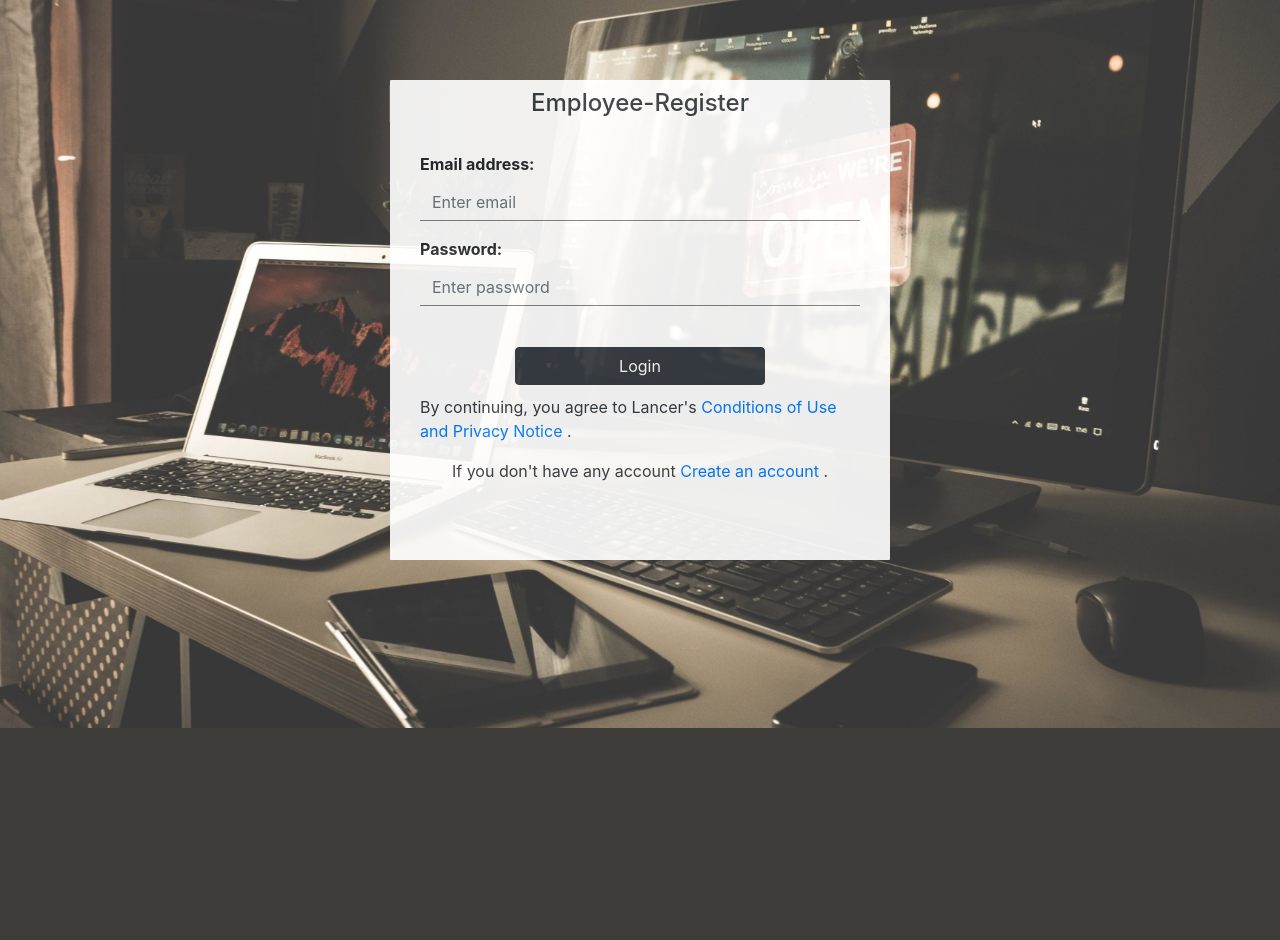
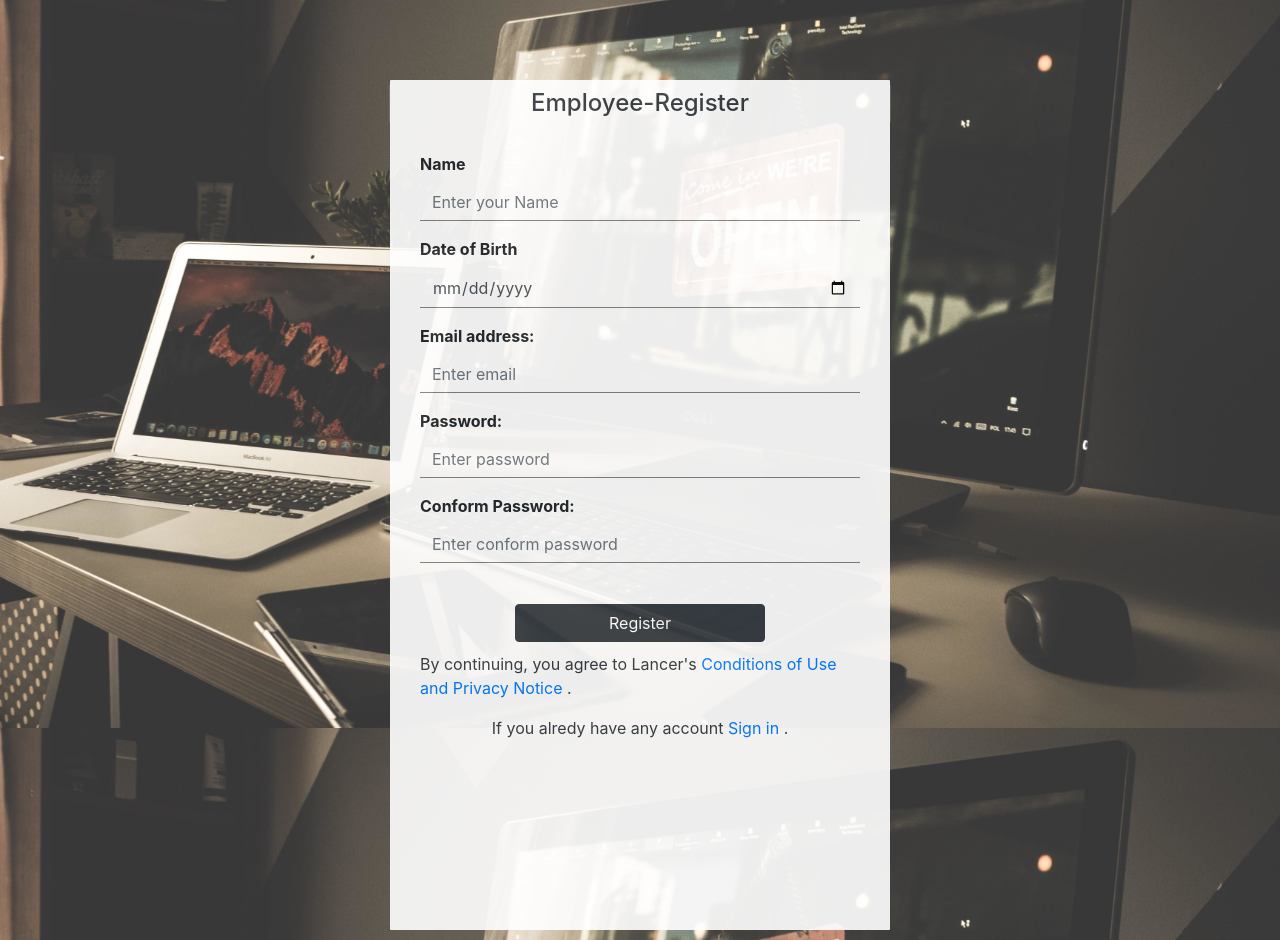
Before and after one commit to Ajiharan/Employee_leave_management_project, a PHP site: page /register.php in a window 1280 px wide. Shown: the part 72-1012 px from the top of the page. Before the commit the page ends 800 px from the top, so only its background shows below. Run offline with PHP 8.4, Linux system fonts and the light colour scheme; some libraries are stand-ins or nearby versions.

Commit message:
register added

```diff
--- a/css/index.css
+++ b/css/index.css
@@ -88,12 +88,15 @@
     color:white;
   }
 
+  .myLoginContainer{
+    height:470px;
+  }
   #login-container{
     margin-top:80px;
     margin-bottom: 10px;
     padding: 5px;
     width:500px;
-    height:480px;
+
     opacity: 0.91;
     background-color: white;
     display:flex;
@@ -155,3 +158,7 @@
   #login-container .error{
     color:red;
   }
+
+  .register-container{
+    height:850px;
+  }
--- a/index.php
+++ b/index.php
@@ -13,7 +13,7 @@
     include('./header/header.php')
   ?>
 
-  <div class="container" id="login-container">
+  <div class="container myLoginContainer" id="login-container">
       <div class="container-box">
           <div>
             <h4 class="text-center text-dark">Employee-Login</h4>
@@ -34,7 +34,7 @@
               </div>
             </div>
             <p class="text-dark">By continuing, you agree to Lancer's <a href="#">Conditions of Use and Privacy Notice</a> . </p>
-            <p class="text-dark text-center">If you don't have any account <a href="#">Create an account</a> . </p>
+            <p class="text-dark text-center">If you don't have any account <a href="../Employee_project/register.php">Create an account</a> . </p>
         </form>
       </div>
   </div>
--- a/register.php
+++ b/register.php
@@ -13,13 +13,21 @@
     include('./header/header.php')
   ?>
 
-  <div class="container" id="login-container">
+  <div class="container register-container" id="login-container">
       <div class="container-box">
           <div>
             <h4 class="text-center text-dark">Employee-Register</h4>
           </div>
 
           <form autocomplete="off" id="frm">
+            <div class="form-group">
+              <label for="email">Name</label>
+              <input type="text" name="name"  class="form-control"  placeholder="Enter your Name" id="name">
+            </div>
+            <div class="form-group">
+              <label for="email">Date of Birth</label>
+              <input type="date" name="dob"  class="form-control"  placeholder="Enter Your Date of Birth" id="dob">
+            </div>
             <div class="form-group">
               <label for="email">Email address:</label>
               <input type="email" name="email"  class="form-control"  placeholder="Enter email" id="email">
@@ -28,13 +36,17 @@
               <label for="pwd">Password:</label>
               <input type="password" name="pass" id="pass" class="form-control" placeholder="Enter password" id="pwd">
             </div>
+            <div class="form-group">
+              <label for="pwd">Conform Password:</label>
+              <input type="password" name="cpass" id="cpass" class="form-control" placeholder="Enter conform password" id="pwd">
+            </div>
             <div id="button-center">
               <div>
-                <button type="submit" name="submit" class="btn btn-dark" id="btn_submit">Login</button>
+                <button type="submit" name="submit" class="btn btn-dark" id="btn_submit">Register</button>
               </div>
             </div>
             <p class="text-dark">By continuing, you agree to Lancer's <a href="#">Conditions of Use and Privacy Notice</a> . </p>
-            <p class="text-dark text-center">If you don't have any account <a href="#">Create an account</a> . </p>
+            <p class="text-dark text-center">If you alredy have any account <a href="../Employee_project/index.php">Sign in</a> . </p>
         </form>
       </div>
   </div>
@@ -51,23 +63,48 @@
       });
       $("#frm").validate({
         rules:{
+          name:{
+            required:true
+          },
+          dob:{
+            required:true,
+            date:true
+          },
           email:{
             required:true,
             email:true
           },
           pass:{
-            required:true
-
+            required:true,
+            minlength:6
+          },
+          cpass:{
+            required:true,
+            minlength:6,
+            equalTo:"#passwords"
           }
 
         },
         messages:{
+          name:{
+            required:"Please Enter Your Name"
+          },
+          dob:{
+            required:"Please Enter your Date of Birth",
+            date:"Please Enter valid Date of birth"
+          },
           email:{
             required:"Please Enter your email address",
             email:"Please Enter valid email address"
           },
           pass:{
-            required:"Password is Required"
+            required:"Password is Required",
+            pass:"Password must contain atleast 6 characters"
+          },
+          cpass:{
+            required:"Password is Required",
+            pass:"Password must contain atleast 6 characters",
+            equalTo:"password didn't match"
           }
         }
       });
```
